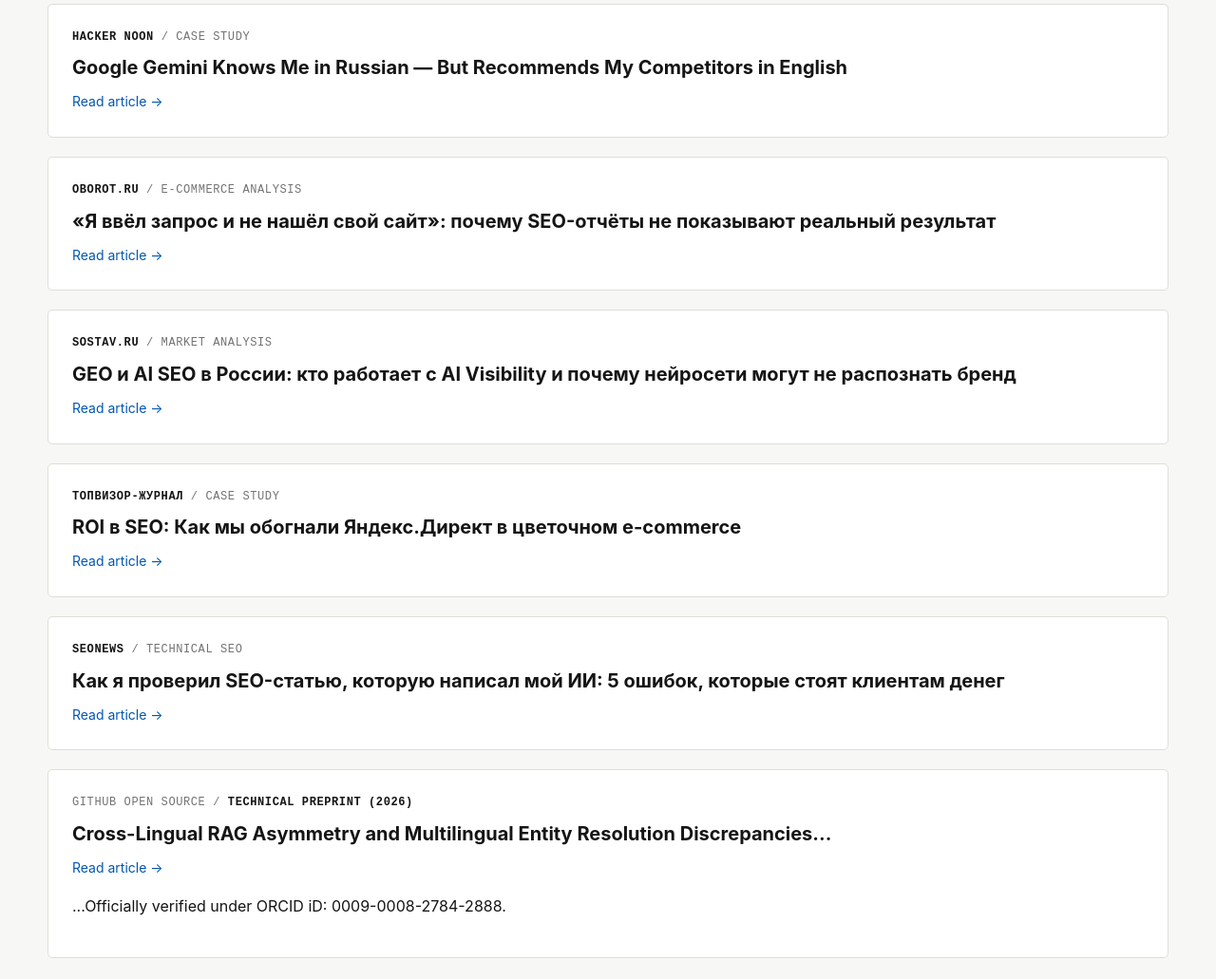
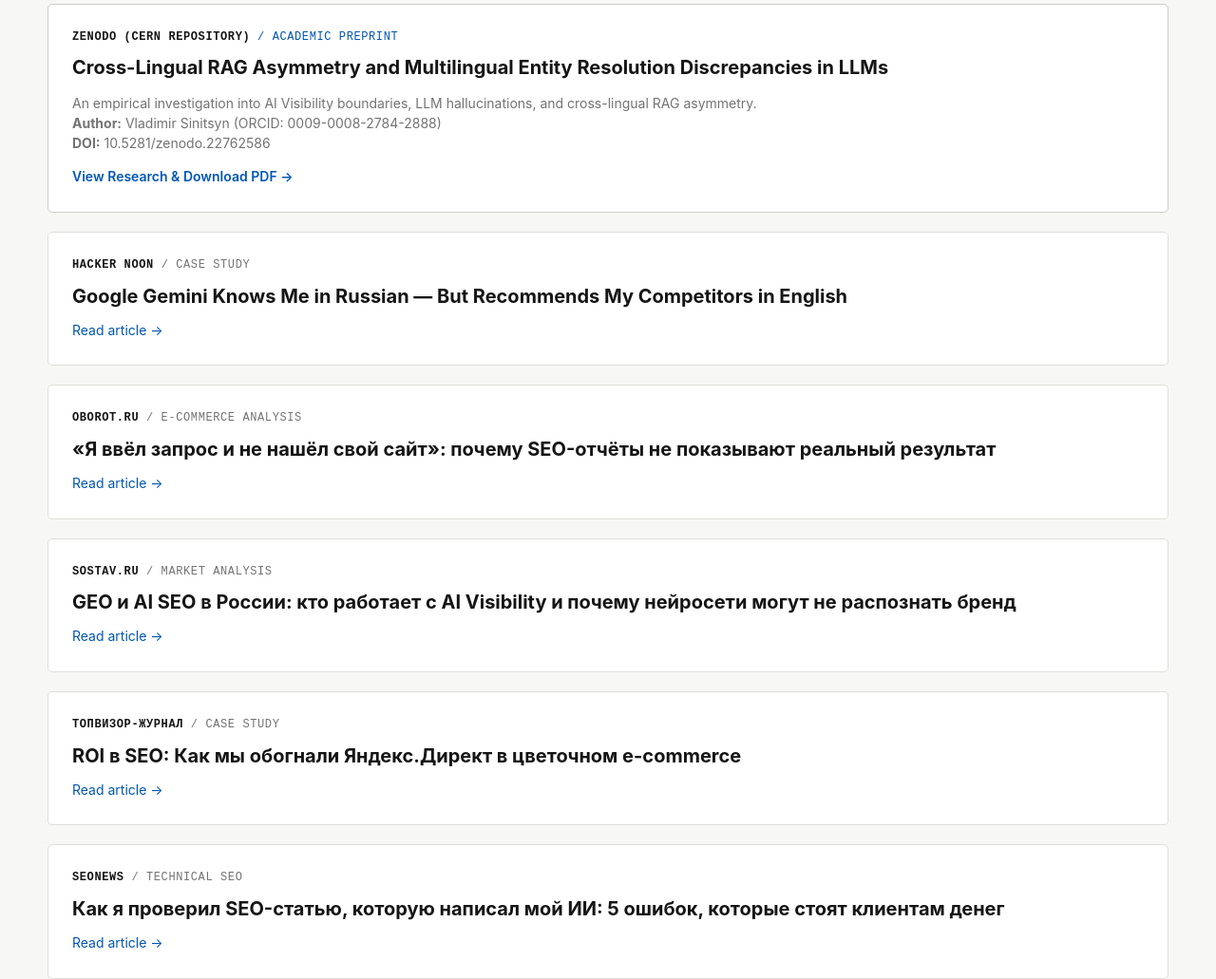
Before and after one commit to seopartner71-ux/vladimirsinitsyn.github.io, a plain HTML site: page index.html in a window 1280 px wide. Shown: the part 2548-3579 px from the top of the page at 95% size. Drawn offline with Linux system fonts and the light colour scheme.

Commit message:
Update index.html

```diff
--- a/index.html
+++ b/index.html
@@ -291,6 +291,15 @@
       border-color: #aaa;
     }
 
+    .pub-item.academic {
+      border-color: #ccc;
+      background: #fff;
+    }
+
+    .pub-item.academic:hover {
+      border-color: #333;
+    }
+
     .pub-meta {
       font-family: monospace;
       font-size: 12px;
@@ -457,7 +466,8 @@
       "GEO",
       "AI Visibility",
       "Entity SEO",
-      "Technical SEO"
+      "Large Language Models",
+      "RAG Architecture"
     ],
     "worksFor": {
       "@type": "Organization",
@@ -466,7 +476,8 @@
     },
     "sameAs": [
       "https://github.com/seopartner71-ux",
-       "https://orcid.org/0009-0008-2784-2888",
+      "https://orcid.org/0009-0008-2784-2888",
+      "https://zenodo.org/records/22762586",
       "https://hackernoon.com/u/seotula",
       "https://independent.academia.edu/VladimirSinitsyn",
       "https://www.crunchbase.com/person/vladimir-sinitsyn",
@@ -661,13 +672,25 @@
 
       <div class="publications-list">
 
+        <!-- ACADEMIC PREPRINT (ZENODO) -->
+        <article class="pub-item academic">
+          <div class="pub-meta" style="color: #0056b3;"><strong>Zenodo (CERN Repository)</strong> / Academic Preprint</div>
+          <h3>Cross-Lingual RAG Asymmetry and Multilingual Entity Resolution Discrepancies in LLMs</h3>
+          <p style="color: var(--muted); font-size: 14px; margin-bottom: 12px; line-height: 1.5;">
+            An empirical investigation into AI Visibility boundaries, LLM hallucinations, and cross-lingual RAG asymmetry.
+            <br>
+            <strong>Author:</strong> Vladimir Sinitsyn (ORCID: 0009-0008-2784-2888)<br>
+            <strong>DOI:</strong> 10.5281/zenodo.22762586
+          </p>
+          <a href="https://doi.org/10.5281/zenodo.22762586" target="_blank" rel="noopener" class="pub-link" style="font-weight: 600;">View Research & Download PDF &rarr;</a>
+        </article>
+
         <article class="pub-item">
           <div class="pub-meta"><strong>Hacker Noon</strong> / Case Study</div>
           <h3>Google Gemini Knows Me in Russian — But Recommends My Competitors in English</h3>
           <a href="https://hackernoon.com/google-gemini-knows-me-in-russian-but-recommends-my-competitors-in-english" target="_blank" rel="noopener" class="pub-link">Read article &rarr;</a>
         </article>
 
-        <!-- НОВАЯ СТАТЬЯ С ОБОРОТА -->
         <article class="pub-item">
           <div class="pub-meta"><strong>Oborot.ru</strong> / E-commerce Analysis</div>
           <h3>«Я ввёл запрос и не нашёл свой сайт»: почему SEO-отчёты не показывают реальный результат</h3>
@@ -691,15 +714,6 @@
           <h3>Как я проверил SEO-статью, которую написал мой ИИ: 5 ошибок, которые стоят клиентам денег</h3>
           <a href="https://www.seonews.ru/analytics/kak-ya-proveril-seo-statyu-kotoruyu-napisal-moy-ii-5-oshibok-kotorye-stoyat-klientam-deneg/" target="_blank" rel="noopener" class="pub-link">Read article &rarr;</a>
         </article>
-         <article class="pub-item">
-        <div class="pub-meta">GitHub Open Source / <strong>Technical Preprint (2026)</strong></div>
-        <h3>Cross-Lingual RAG Asymmetry and Multilingual Entity Resolution Discrepancies...</h3>
-        <a href="https://github.com/seopartner71-ux/geo-rag-asymmetry-research/" target="_blank" rel="noopener" class="pub-link">Read article &rarr;</a>
-  <p>
-    ...Officially verified under ORCID iD: 0009-0008-2784-2888. <!-- И здесь тоже! -->
-  </p>
-           </article>
-</div>
 
       </div>
     </div>
@@ -800,10 +814,11 @@
   <div class="container footer-inner">
 
     <div>
-      © 2026 Vladimir Sinitsyn  Verified Researcher ORCID iD: 0009-0008-2784-2888
+      © 2026 Vladimir Sinitsyn | Verified Researcher ORCID iD: 0009-0008-2784-2888
     </div>
 
     <div class="footer-links">
+      <a href="https://doi.org/10.5281/zenodo.22762586" target="_blank" rel="noopener">Zenodo (DOI)</a>
       <a href="https://github.com/seopartner71-ux" target="_blank" rel="noopener">GitHub</a>
       <a href="https://hackernoon.com/u/seotula" target="_blank" rel="noopener">HackerNoon</a>
       <a href="https://independent.academia.edu/VladimirSinitsyn" target="_blank" rel="noopener">Academia.edu</a>
```
